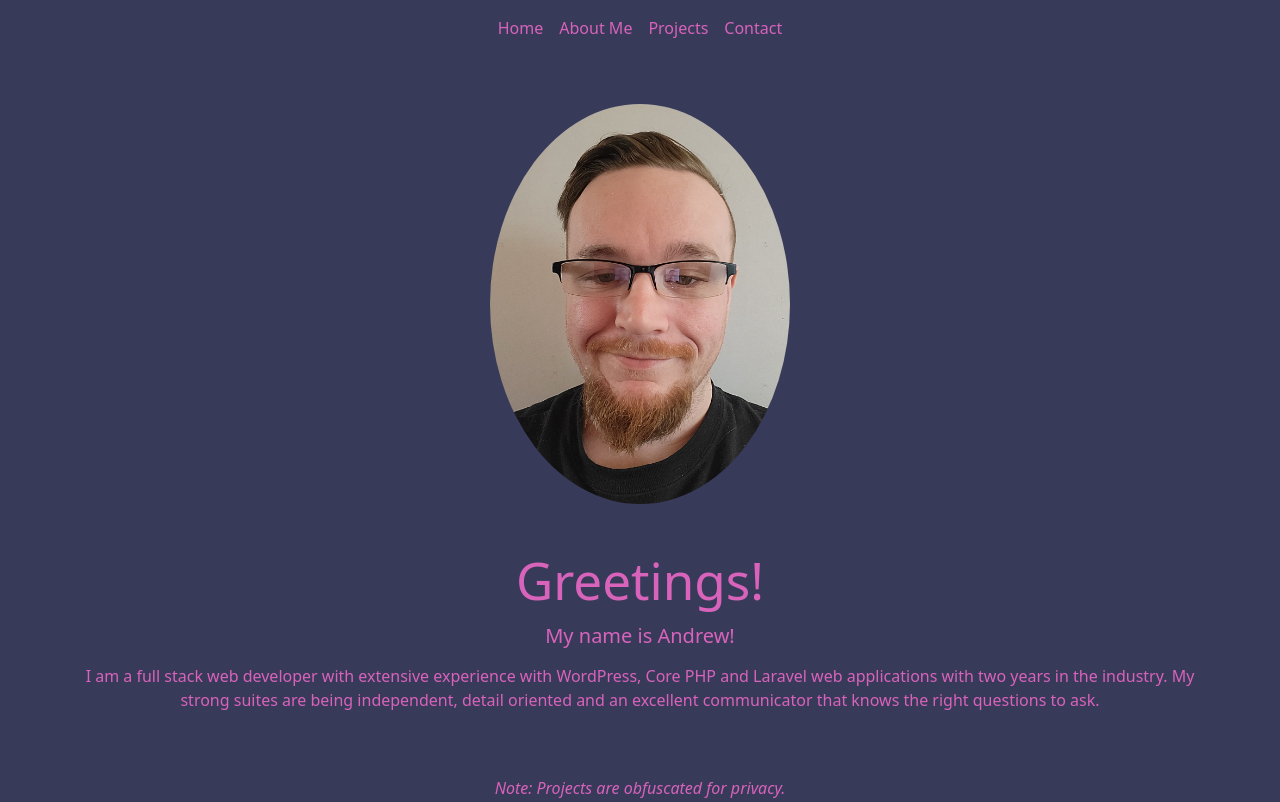
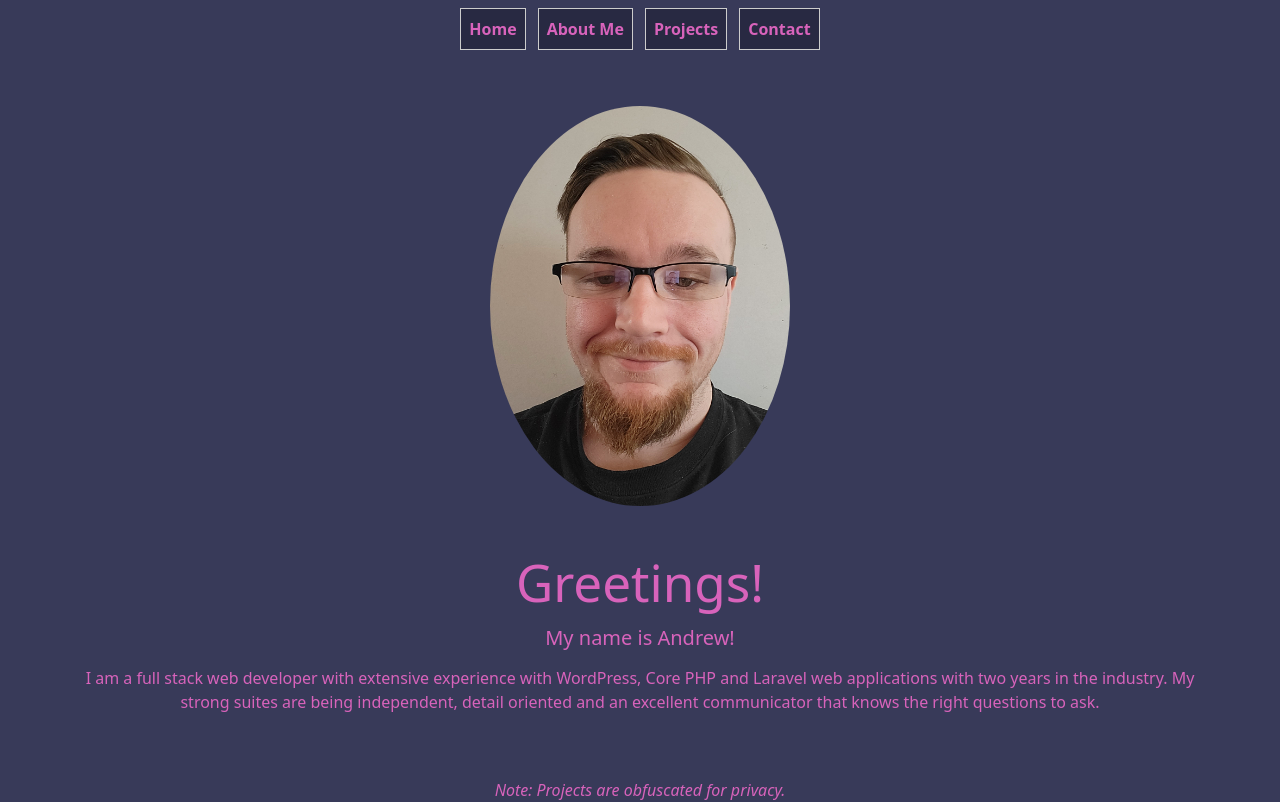
Before and after one commit to 0xRenegade/portfolio, a React (Vite) app: page / in a window 1280 px wide. Shown: the top 802 px of the page. Built offline with nearby package versions, Linux system fonts and the light colour scheme.

Commit message:
restyle buttons and nav links

```diff
--- a/src/App.css
+++ b/src/App.css
@@ -15,7 +15,8 @@ label {
   text-align: center;
 }
 
-.btn-primary {
+.btn-primary,
+.nav-link {
   background-color: #282942;
   color: #d863bb;
   border: 1px solid #cccccc;
@@ -23,10 +24,14 @@ label {
 
 .btn-primary:hover,
 .btn-primary:active,
-.btn-primary:focus {
+.btn-primary:focus,
+.nav-link:hover,
+.nav-link:active,
+.nav-link:focus {
   background-color: #d863bb !important;
   color: #282942 !important;
   border: 1px solid #cccccc !important;
+  border-radius: 20px;
 }
 
 .card {
@@ -35,6 +40,12 @@ label {
 
 .card-body {
   background-color: #282942;
+}
+
+.nav-link {
+    font-weight: bold;
+    margin-left: 6px;
+    margin-right: 6px;
 }
 
 .profile-pic {
--- a/src/components/NavBar.jsx
+++ b/src/components/NavBar.jsx
@@ -1,10 +1,13 @@
-import { useState, useEffect } from 'react'
+import { useEffect } from 'react'
 import Container from 'react-bootstrap/Container'
 import Nav from 'react-bootstrap/Nav'
 import Navbar from 'react-bootstrap/Navbar'
+import { useParams } from 'react-router-dom'
 
 const NavBar = () => {
-  const [yOffset, setYOffset] = useState(window.pageYOffset)
+  const params = useParams()
+
+  console.log('params', params)
 
   const handleScroll = (sectionId) => {
     const element = document.getElementById(sectionId)
@@ -12,6 +15,8 @@ const NavBar = () => {
       element.scrollIntoView({ behavior: 'smooth' })
     }
   }
+
+  // useEffect(() => {}, [])
 
   useEffect(() => {
     window.addEventListener('scroll', handleScroll)
```
